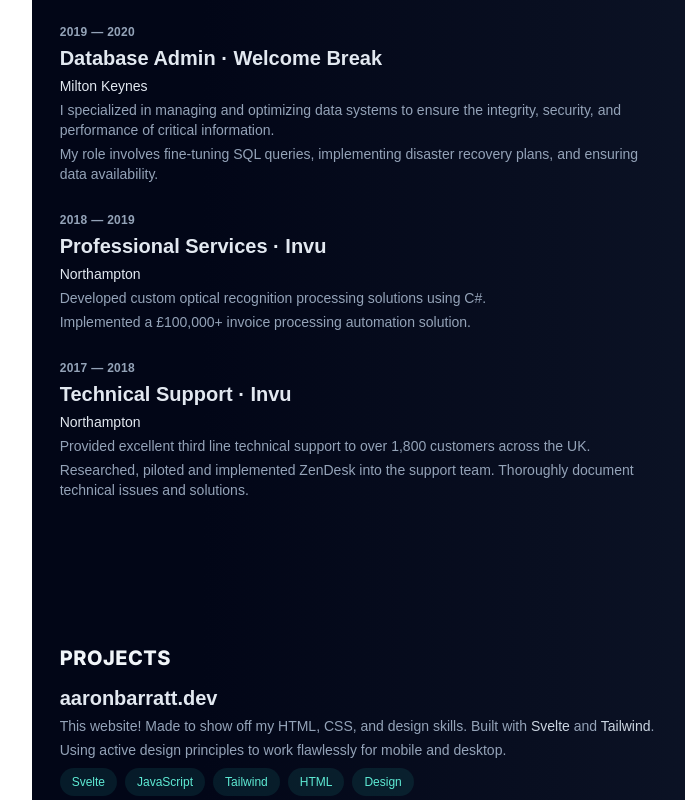
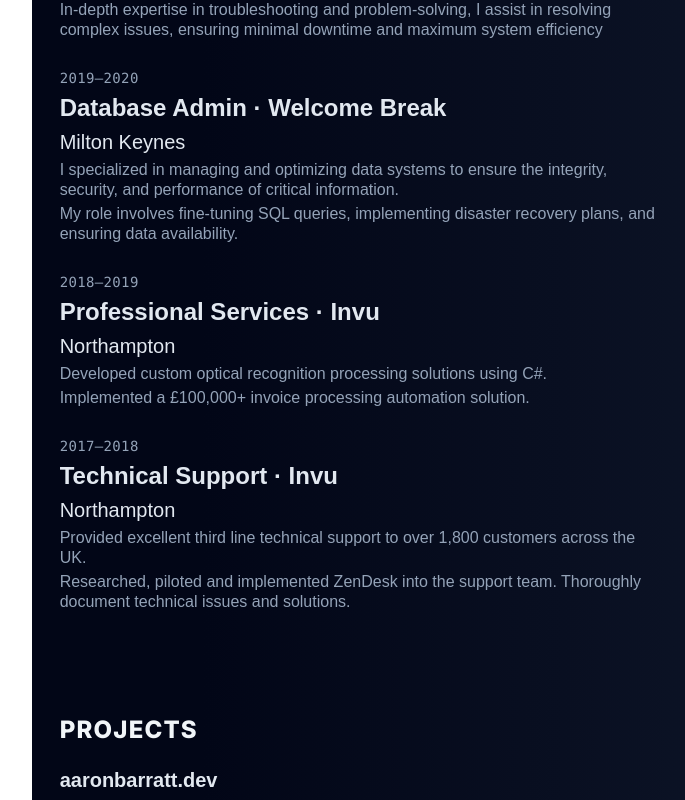
Before and after one commit to BanAaron/tailwind, a SvelteKit app: page / in a window 1280 px wide. Shown: the part 1200-2000 px from the top of the page, without its empty margins (395-1080 px from the left). Built offline with nearby package versions, Linux system fonts and the light colour scheme.

Commit message:
fixed CV open and download

```diff
--- /dev/null
+++ b/src/lib/Button.svelte
@@ -0,0 +1,17 @@
+<script lang="ts">
+	export let func: any
+	export let text: string
+</script>
+
+<button
+	on:click={func}
+	class="relative inline-flex items-center justify-center hover:text-teal-300 w-32 mr-2 py-3 overflow-hidden font-medium tracking-tighter text-slate-50 bg-gray-800 rounded-lg group"
+>
+	<span
+		class="absolute w-0 h-0 transition-all duration-500 ease-out bg-teal-400/10 rounded-full group-hover:w-56 group-hover:h-56"
+	/>
+	<span
+		class="absolute inset-0 w-full h-full -mt-1 rounded-lg opacity-30 bg-gradient-to-b from-transparent via-transparent to-gray-700"
+	/>
+	<span class="relative">{text}</span>
+</button>
--- /dev/null
+++ b/src/lib/ButtonDownload.svelte
@@ -0,0 +1,18 @@
+<script lang="ts">
+	export let file: string
+	export let text: string
+</script>
+
+<a
+	href={file}
+	download="aaron_barratt.pdf"
+	class="relative inline-flex items-center justify-center hover:text-teal-300 w-32 mr-2 py-3 overflow-hidden font-medium tracking-tighter text-slate-50 bg-gray-800 rounded-lg group"
+>
+	<span
+		class="absolute w-0 h-0 transition-all duration-500 ease-out bg-teal-400/10 rounded-full group-hover:w-56 group-hover:h-56"
+	/>
+	<span
+		class="absolute inset-0 w-full h-full -mt-1 rounded-lg opacity-30 bg-gradient-to-b from-transparent via-transparent to-gray-700"
+	/>
+	<span class="relative">{text}</span>
+</a>
--- a/src/lib/Job.svelte
+++ b/src/lib/Job.svelte
@@ -8,14 +8,14 @@
 </script>
 
 <div class="text-sm space-y-1" id="job">
-	<header class="text-xs font-semibold uppercase tracking-wide text-slate-400" id={companyName}>
-		{start} — {end}
+	<header class="text-sm font-mono uppercase tracking-wide text-slate-400" id={companyName}>
+		{start}—{end}
 	</header>
-	<h1 class="text-xl font-semibold text-slate-200" id="job-title">
+	<h1 class="text-2xl font-semibold text-slate-200" id="job-title">
 		<a class="hover:text-teal-300" href={url} target="_blank">
 			{jobTitle} · {companyName}
 		</a>
 	</h1>
-	<h2 class="text-slate-200" id="city">{location}</h2>
+	<h2 class="text-slate-200 text-xl" id="city">{location}</h2>
 	<slot />
 </div>
--- a/src/lib/Project.svelte
+++ b/src/lib/Project.svelte
@@ -13,8 +13,8 @@
 		{#each tags as tag, i}
 			<li class="mt-1">
 				<div
-					id={i}
-					class="flex items-center rounded-full bg-teal-400/10 px-3 py-1 text-xs font-medium leading-5 text-teal-300"
+					id={i.toString()}
+					class="flex items-center rounded-full bg-teal-400/10 px-4 py-2 text-sm font-medium leading-5 text-teal-300"
 				>
 					{tag}
 				</div>
--- a/src/lib/Section.svelte
+++ b/src/lib/Section.svelte
@@ -16,7 +16,7 @@
   lg:col-start-2 lg:col-end-4 {backgroundGradient}"
 >
 	<div class="md:w-3/4">
-		<h1 class="text-xl font-extrabold uppercase tracking-wide text-slate-100 mb-3" id={name}>
+		<h1 class="text-2xl font-extrabold uppercase tracking-wider text-slate-100 mb-5" id={name}>
 			<a class="hover:text-teal-300" href="#{name}">{name}</a>
 		</h1>
 		<slot />
--- a/src/routes/+page.svelte
+++ b/src/routes/+page.svelte
@@ -7,6 +7,13 @@
 	import Splash from "$lib/Splash.svelte"
 	import Job from "$lib/Job.svelte"
 	import Project from "$lib/Project.svelte"
+	import Button from "$lib/Button.svelte"
+	import CV from "$lib/assets/aaron_barratt.pdf"
+	import ButtonDownload from "$lib/ButtonDownload.svelte"
+
+	function openCV() {
+		window.open(CV)
+	}
 </script>
 
 <main class="grid grid-cols-1 text-slate-50 md:grid-cols-2 xl:grid-cols-3">
@@ -199,11 +206,19 @@
 			</Project>
 		</div>
 	</Section>
+	<Section name="CV">
+		<div class="space-y-2 gap-2">
+			<p>You can get a copy of my CV here:</p>
+			<Button func={openCV} text="Open" />
+			<ButtonDownload file={CV} text="Download" />
+		</div>
+	</Section>
 	<Footer />
 </main>
 
 <style>
 	* {
 		font-family: "Geist", "Inter Variable", sans-serif;
+		font-size: 16px;
 	}
 </style>
--- a/src/routes/cv/+page.svelte
+++ /dev/null
@@ -1,8 +0,0 @@
-<script lang="ts">
-	import { browser } from "$app/environment"
-	import cv from "$lib/assets/aaron_barratt.pdf"
-
-	if (browser) {
-		window.open(cv)
-	}
-</script>
```
